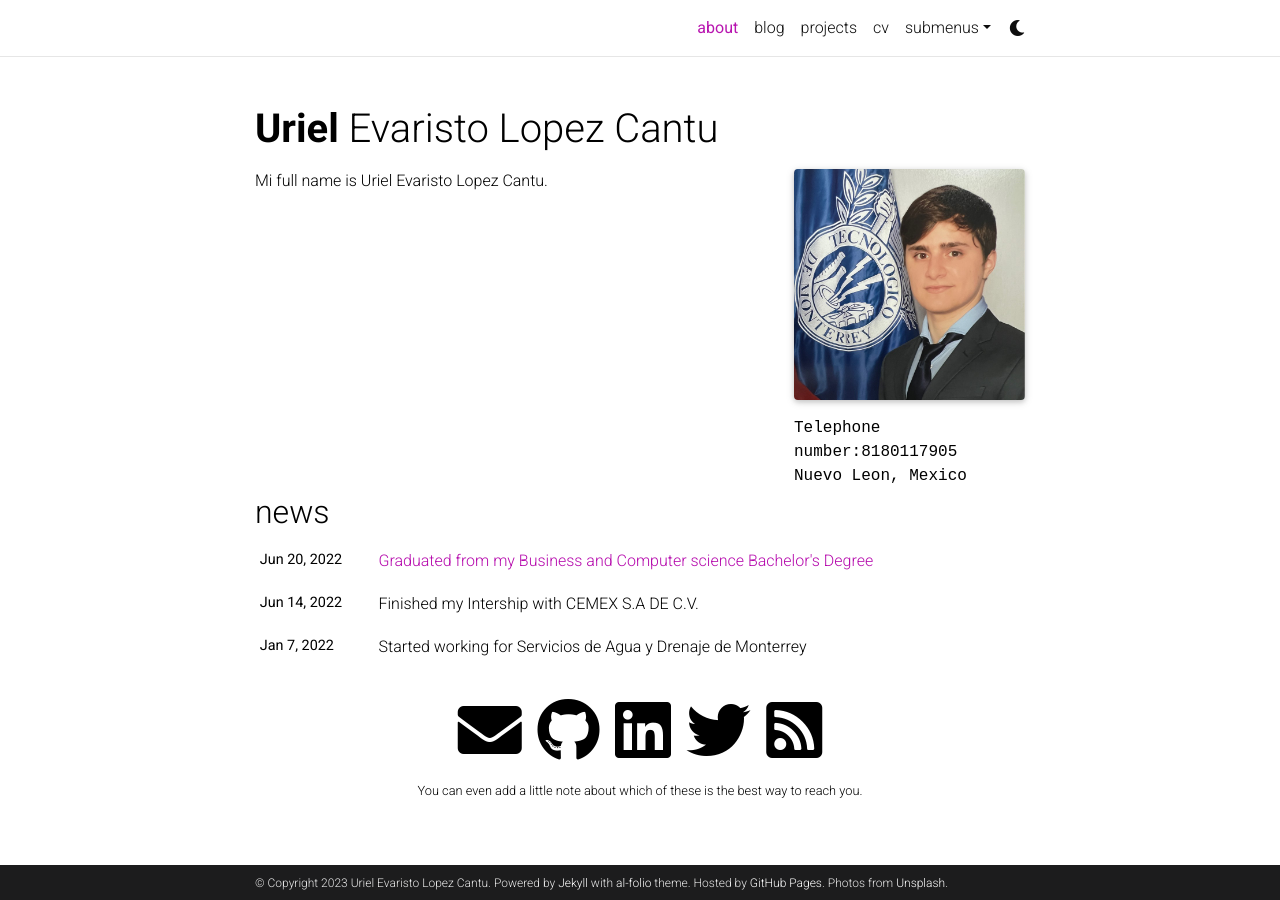
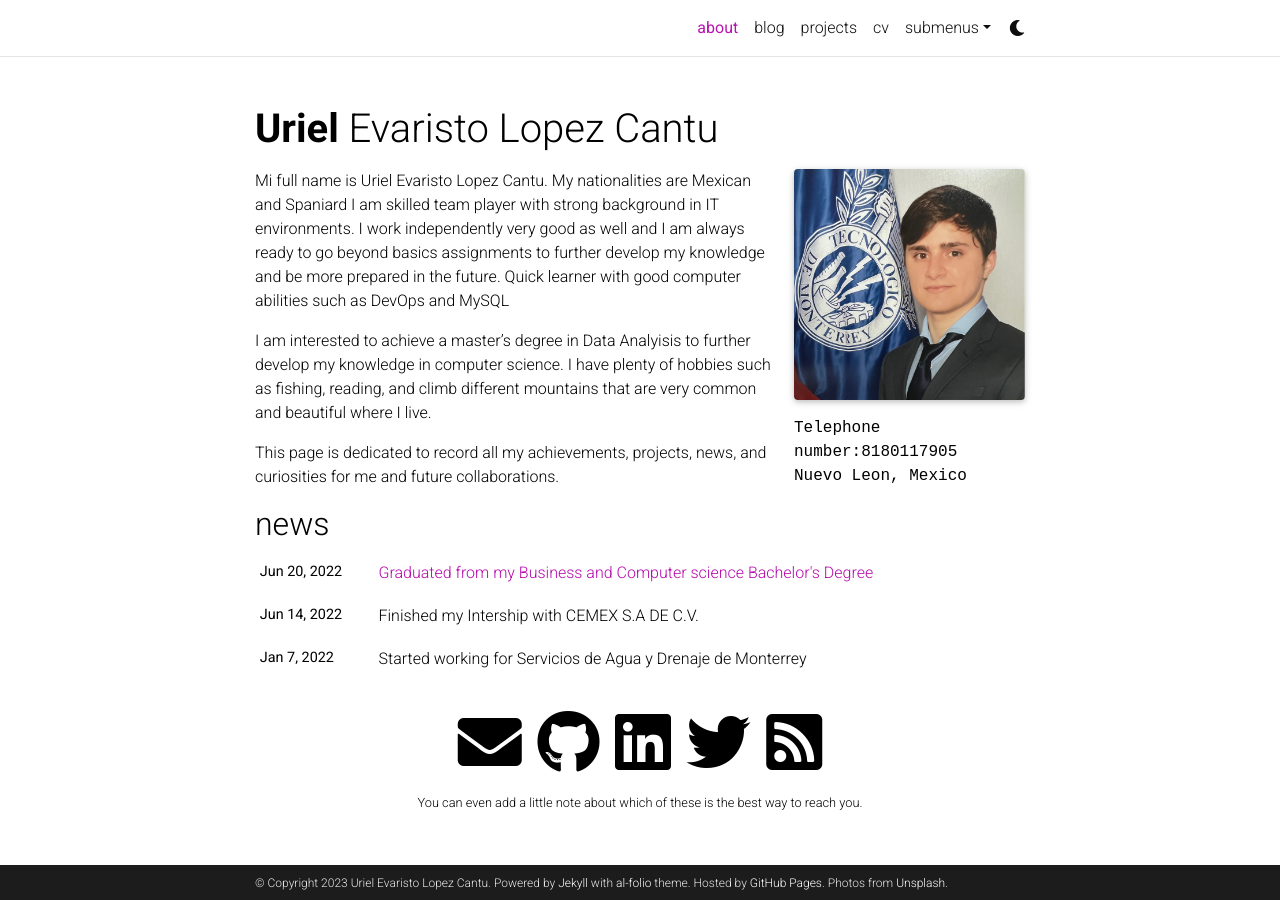
Before and after one commit to ulopezc/ulopezc.github.io, a Jekyll site: the page built from _pages/about.md, in a window 1280 px wide. Built offline with Jekyll 4.4.1, drawn with Linux system fonts in a browser that asks for light colours; full-size pictures stand in for the smaller copies a plugin makes; comment, search, counter and statistics services are not loaded; a style sheet for code colours, icons or effects is not loaded.

Commit message:
Update about.md

```diff
--- a/_pages/about.md
+++ b/_pages/about.md
@@ -16,4 +16,8 @@ news: true  # includes a list of news items
 social: true  # includes social icons at the bottom of the page
 ---
 
-Mi  full name is Uriel Evaristo Lopez Cantu.
+Mi  full name is Uriel Evaristo Lopez Cantu. My nationalities are Mexican and Spaniard I am skilled team player with strong background in IT environments. I work independently very good as well and I am always ready to go beyond basics assignments to further develop my knowledge and be more prepared in the future. Quick learner with good computer abilities such as DevOps and MySQL
+
+I am interested to achieve a master's degree in Data Analyisis to further develop my knowledge in computer science. I have plenty of hobbies such as fishing, reading, and climb different mountains that are very common and beautiful where I live.
+
+This page is dedicated to record all my achievements, projects, news, and curiosities for me and future collaborations.
```
